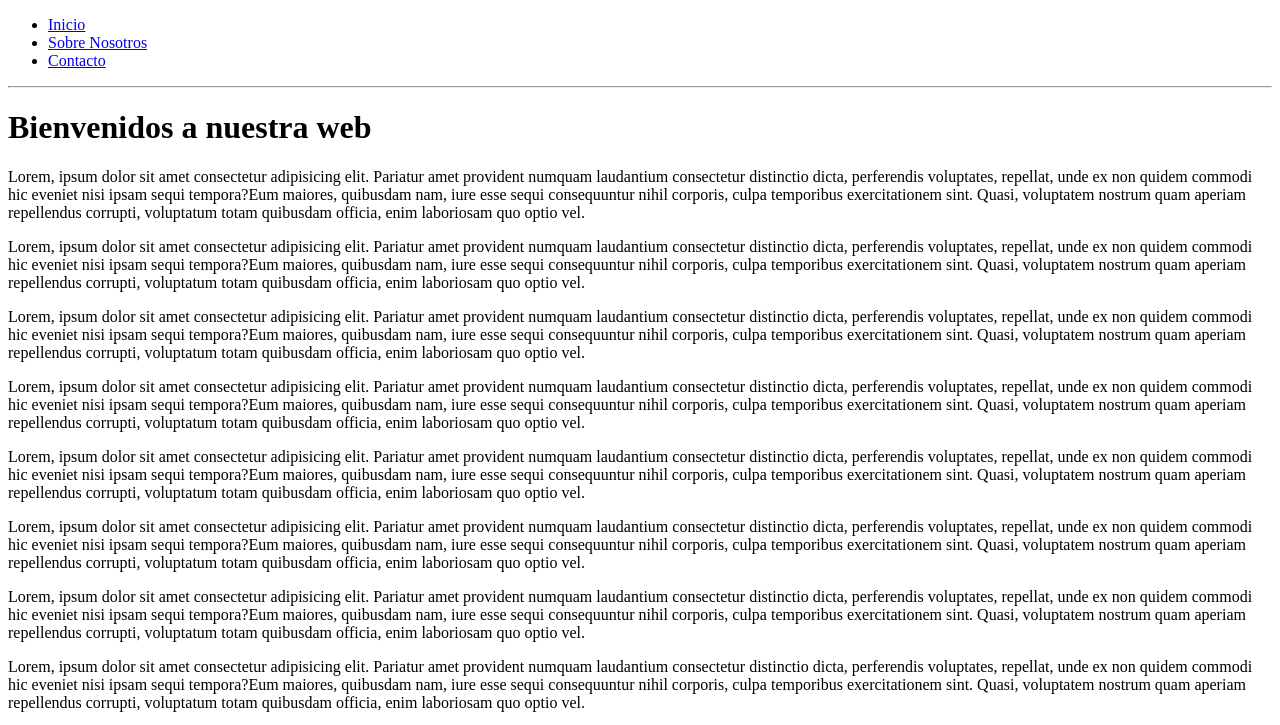
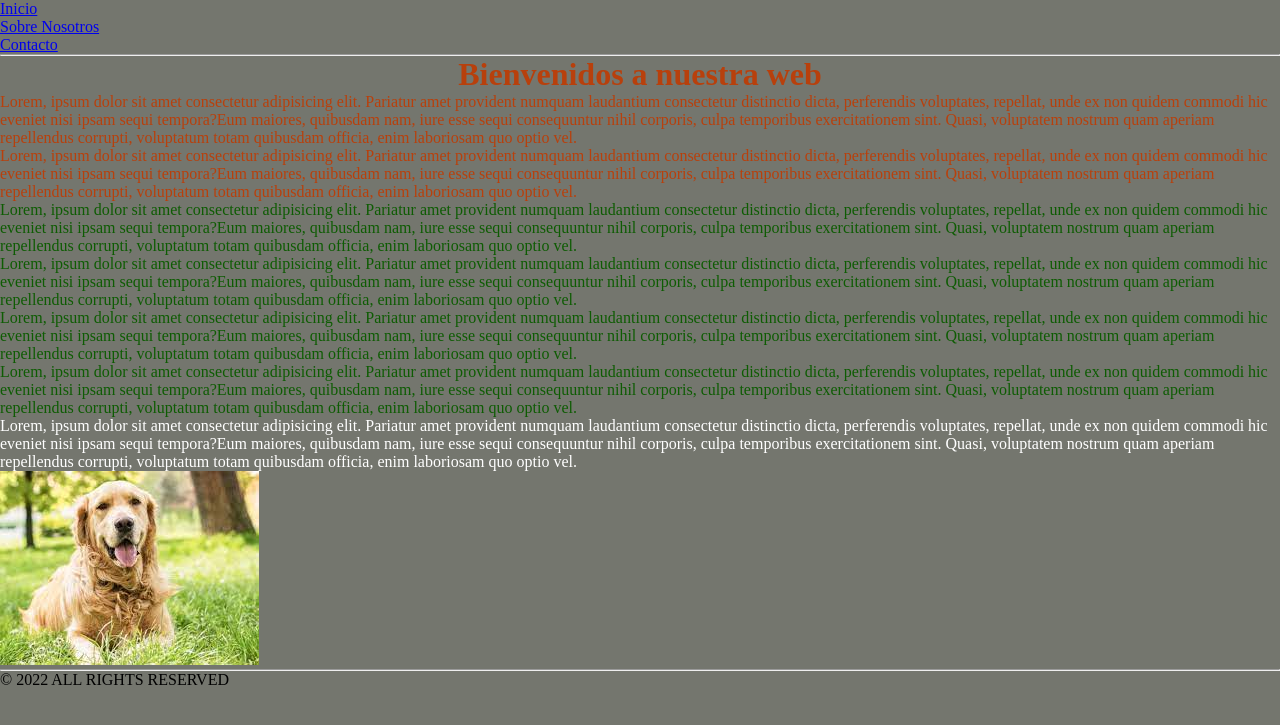
Before and after one commit to DiegoSS91/Repaso-Propio, a plain HTML site: page index.html in a window 1280 px wide. Shown: the top 725 px of the page. Drawn offline with Linux system fonts and the light colour scheme.

Commit message:
clase 5 min 54

```diff
--- /dev/null
+++ b/CSS/styles.css
@@ -0,0 +1,27 @@
+/* selector universal */
+*{
+    list-style: none;
+    margin: 0;
+    padding: 0;
+}
+
+
+
+/* selectores (Etiqueta) */
+body{
+        background-color: #74766e;
+    }
+h1  {
+        color:#b8400c;
+        text-align: center;
+    }
+
+p   {
+        color: #0e5c03;
+    }
+
+/* selectores (Id) */
+#ultimoParrafo{ color: #ffffff;}
+
+/* selectores (Class) */
+.parrafoRojo{color: #b8400c;}
--- a/index.html
+++ b/index.html
@@ -4,6 +4,19 @@
     <meta charset="UTF-8">
     <meta http-equiv="X-UA-Compatible" content="IE=edge">
     <meta name="viewport" content="width=device-width, initial-scale=1.0">
+    <link rel="shortcut icon" href="./descarga.jpg" type="image/x-icon">
+   <!-- Agregar link para vincular el archivo css donde estan los estilos a usar -->
+    <link rel="stylesheet" href="./CSS/styles.css">
+
+  <!-- Una forma de agregar CSS etiqueta styly en head -->
+     <!-- <style>
+        h1{
+            color:#b8400c;
+             text-align: center;
+            }
+
+    </style> -->
+
     <title>Prueba_Propia</title>
 </head>
 <body>
@@ -23,17 +36,17 @@
     </header>
      <hr>
      <main>
-        <h1>Bienvenidos a nuestra web</h1>
+        <h1><b>Bienvenidos a nuestra web</b></h1>
         <div id="contenedor">
-
+            <!-- una forma de usar CSS -->
+        <!-- <p style="color: #43057d;"><span>Lorem, ipsum dolor sit amet consectetur adipisicing elit. Pariatur amet provident numquam laudantium consectetur distinctio dicta, perferendis voluptates, repellat, unde ex non quidem commodi hic eveniet nisi ipsam sequi tempora?</span><span>Eum maiores, quibusdam nam, iure esse sequi consequuntur nihil corporis, culpa temporibus exercitationem sint. Quasi, voluptatem nostrum quam aperiam repellendus corrupti, voluptatum totam quibusdam officia, enim laboriosam quo optio vel.</span></p> -->
+        <p class="parrafoRojo"><span>Lorem, ipsum dolor sit amet consectetur adipisicing elit. Pariatur amet provident numquam laudantium consectetur distinctio dicta, perferendis voluptates, repellat, unde ex non quidem commodi hic eveniet nisi ipsam sequi tempora?</span><span>Eum maiores, quibusdam nam, iure esse sequi consequuntur nihil corporis, culpa temporibus exercitationem sint. Quasi, voluptatem nostrum quam aperiam repellendus corrupti, voluptatum totam quibusdam officia, enim laboriosam quo optio vel.</span></p>
+        <p class="parrafoRojo"><span>Lorem, ipsum dolor sit amet consectetur adipisicing elit. Pariatur amet provident numquam laudantium consectetur distinctio dicta, perferendis voluptates, repellat, unde ex non quidem commodi hic eveniet nisi ipsam sequi tempora?</span><span>Eum maiores, quibusdam nam, iure esse sequi consequuntur nihil corporis, culpa temporibus exercitationem sint. Quasi, voluptatem nostrum quam aperiam repellendus corrupti, voluptatum totam quibusdam officia, enim laboriosam quo optio vel.</span></p>
         <p><span>Lorem, ipsum dolor sit amet consectetur adipisicing elit. Pariatur amet provident numquam laudantium consectetur distinctio dicta, perferendis voluptates, repellat, unde ex non quidem commodi hic eveniet nisi ipsam sequi tempora?</span><span>Eum maiores, quibusdam nam, iure esse sequi consequuntur nihil corporis, culpa temporibus exercitationem sint. Quasi, voluptatem nostrum quam aperiam repellendus corrupti, voluptatum totam quibusdam officia, enim laboriosam quo optio vel.</span></p>
         <p><span>Lorem, ipsum dolor sit amet consectetur adipisicing elit. Pariatur amet provident numquam laudantium consectetur distinctio dicta, perferendis voluptates, repellat, unde ex non quidem commodi hic eveniet nisi ipsam sequi tempora?</span><span>Eum maiores, quibusdam nam, iure esse sequi consequuntur nihil corporis, culpa temporibus exercitationem sint. Quasi, voluptatem nostrum quam aperiam repellendus corrupti, voluptatum totam quibusdam officia, enim laboriosam quo optio vel.</span></p>
         <p><span>Lorem, ipsum dolor sit amet consectetur adipisicing elit. Pariatur amet provident numquam laudantium consectetur distinctio dicta, perferendis voluptates, repellat, unde ex non quidem commodi hic eveniet nisi ipsam sequi tempora?</span><span>Eum maiores, quibusdam nam, iure esse sequi consequuntur nihil corporis, culpa temporibus exercitationem sint. Quasi, voluptatem nostrum quam aperiam repellendus corrupti, voluptatum totam quibusdam officia, enim laboriosam quo optio vel.</span></p>
         <p><span>Lorem, ipsum dolor sit amet consectetur adipisicing elit. Pariatur amet provident numquam laudantium consectetur distinctio dicta, perferendis voluptates, repellat, unde ex non quidem commodi hic eveniet nisi ipsam sequi tempora?</span><span>Eum maiores, quibusdam nam, iure esse sequi consequuntur nihil corporis, culpa temporibus exercitationem sint. Quasi, voluptatem nostrum quam aperiam repellendus corrupti, voluptatum totam quibusdam officia, enim laboriosam quo optio vel.</span></p>
-        <p><span>Lorem, ipsum dolor sit amet consectetur adipisicing elit. Pariatur amet provident numquam laudantium consectetur distinctio dicta, perferendis voluptates, repellat, unde ex non quidem commodi hic eveniet nisi ipsam sequi tempora?</span><span>Eum maiores, quibusdam nam, iure esse sequi consequuntur nihil corporis, culpa temporibus exercitationem sint. Quasi, voluptatem nostrum quam aperiam repellendus corrupti, voluptatum totam quibusdam officia, enim laboriosam quo optio vel.</span></p>
-        <p><span>Lorem, ipsum dolor sit amet consectetur adipisicing elit. Pariatur amet provident numquam laudantium consectetur distinctio dicta, perferendis voluptates, repellat, unde ex non quidem commodi hic eveniet nisi ipsam sequi tempora?</span><span>Eum maiores, quibusdam nam, iure esse sequi consequuntur nihil corporis, culpa temporibus exercitationem sint. Quasi, voluptatem nostrum quam aperiam repellendus corrupti, voluptatum totam quibusdam officia, enim laboriosam quo optio vel.</span></p>
-        <p><span>Lorem, ipsum dolor sit amet consectetur adipisicing elit. Pariatur amet provident numquam laudantium consectetur distinctio dicta, perferendis voluptates, repellat, unde ex non quidem commodi hic eveniet nisi ipsam sequi tempora?</span><span>Eum maiores, quibusdam nam, iure esse sequi consequuntur nihil corporis, culpa temporibus exercitationem sint. Quasi, voluptatem nostrum quam aperiam repellendus corrupti, voluptatum totam quibusdam officia, enim laboriosam quo optio vel.</span></p>
-        <p><span>Lorem, ipsum dolor sit amet consectetur adipisicing elit. Pariatur amet provident numquam laudantium consectetur distinctio dicta, perferendis voluptates, repellat, unde ex non quidem commodi hic eveniet nisi ipsam sequi tempora?</span><span>Eum maiores, quibusdam nam, iure esse sequi consequuntur nihil corporis, culpa temporibus exercitationem sint. Quasi, voluptatem nostrum quam aperiam repellendus corrupti, voluptatum totam quibusdam officia, enim laboriosam quo optio vel.</span></p>
+        <p id="ultimoParrafo"><span>Lorem, ipsum dolor sit amet consectetur adipisicing elit. Pariatur amet provident numquam laudantium consectetur distinctio dicta, perferendis voluptates, repellat, unde ex non quidem commodi hic eveniet nisi ipsam sequi tempora?</span><span>Eum maiores, quibusdam nam, iure esse sequi consequuntur nihil corporis, culpa temporibus exercitationem sint. Quasi, voluptatem nostrum quam aperiam repellendus corrupti, voluptatum totam quibusdam officia, enim laboriosam quo optio vel.</span></p>
         <img src="./descarga.jpg" alt="Imagen perro">
 
         </div>
```
Also changed, not shown: contacto.html (+3 -1 lines).
